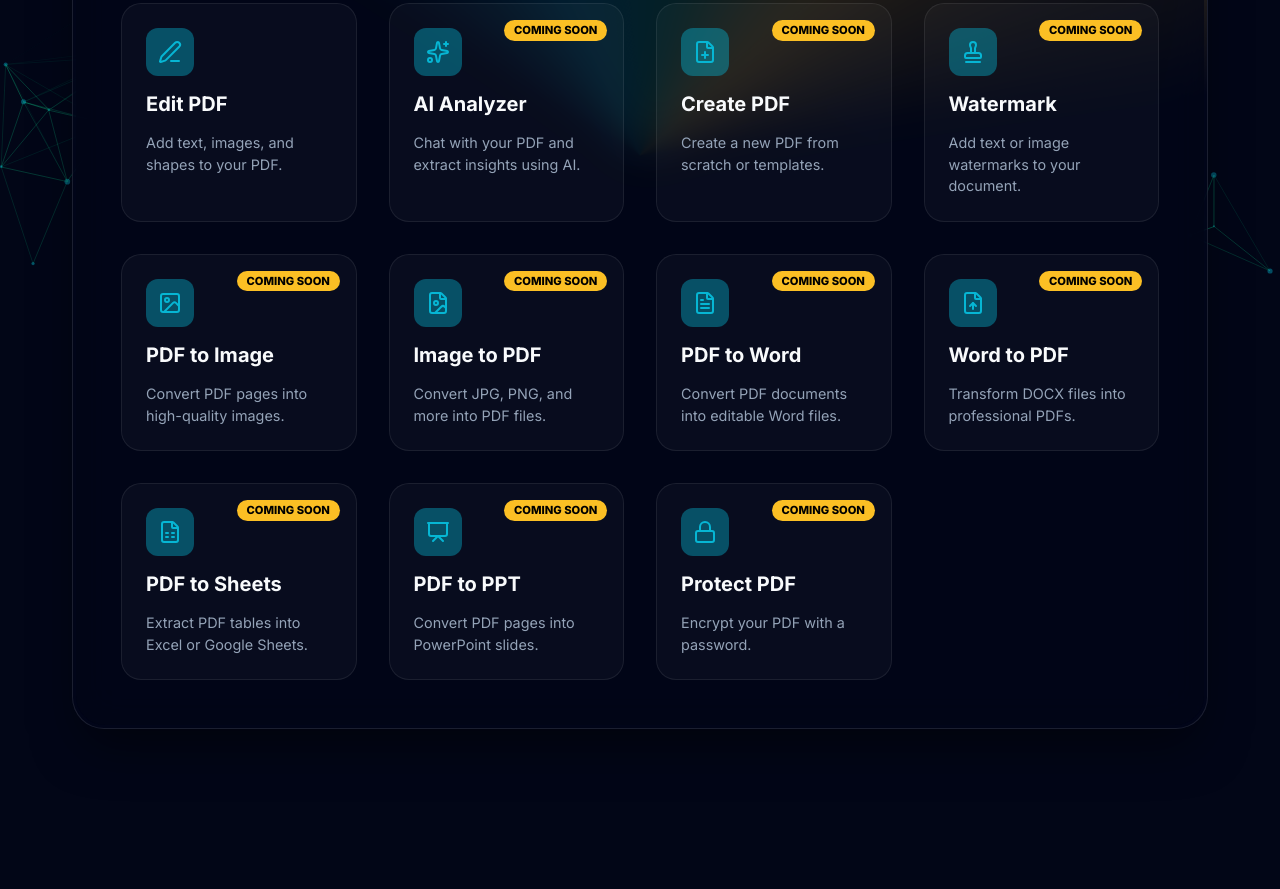
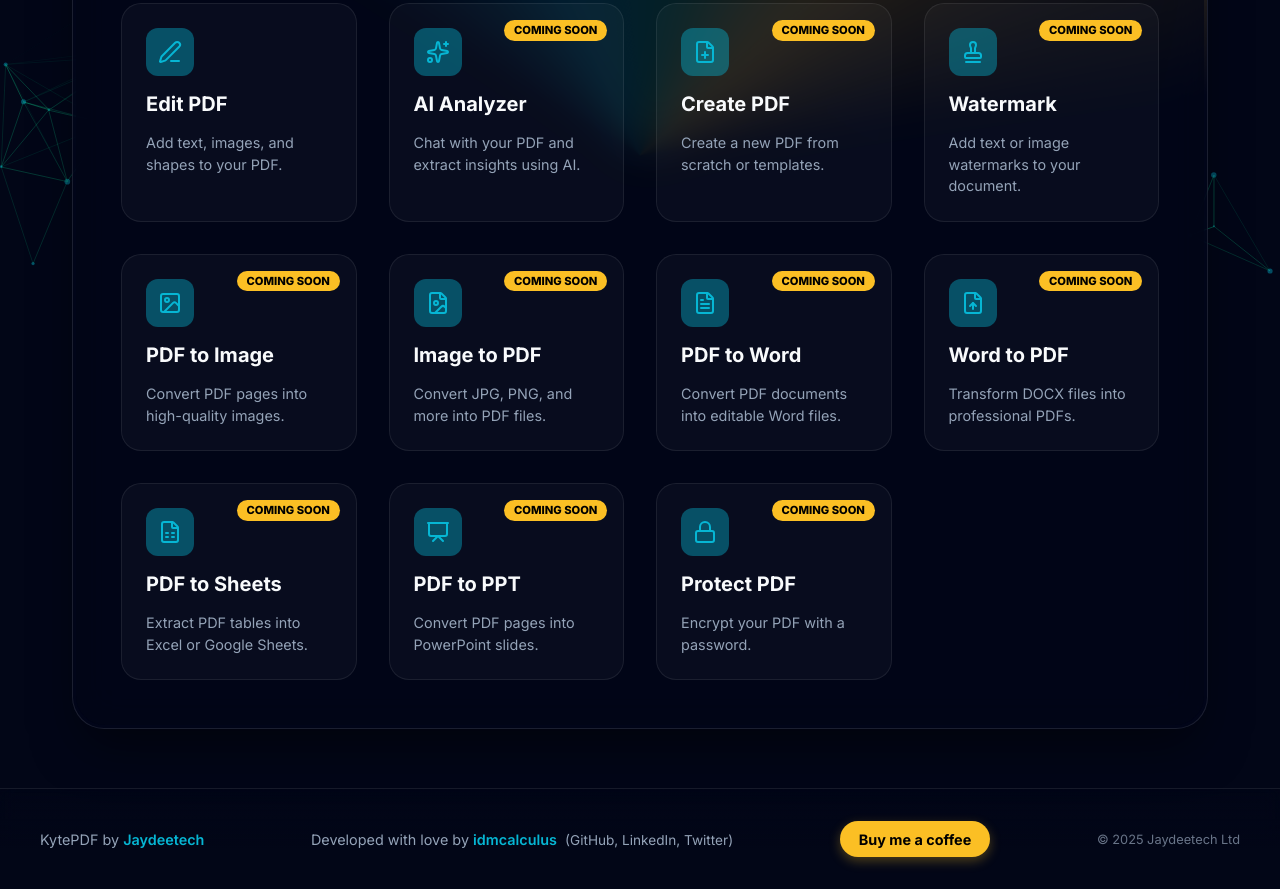
Before and after one commit to idmcalculus/kytepdf, a website built with Vite: page index.html in a window 1280 px wide. Shown: the part 515-1404 px from the top of the page. Before the commit the page ends 1340 px from the top, so only its background shows below. Built offline with nearby package versions, Linux system fonts and the light colour scheme.

Commit message:
feat(ui): implement global KyteFooter with branding and credits

```diff
--- /dev/null
+++ b/components/KyteFooter.ts
@@ -0,0 +1,37 @@
+export class KyteFooter extends HTMLElement {
+	connectedCallback() {
+		this.render();
+	}
+
+	render() {
+		this.innerHTML = `
+      <footer>
+        <div class="footer-content">
+          <div class="footer-branding">
+            KytePDF by <a href="https://jaydeetechltd.com" target="_blank" rel="noopener">Jaydeetech</a>
+          </div>
+          <div class="footer-credits">
+            Developed with love by <a href="https://github.com/idmcalculus" target="_blank" rel="noopener">idmcalculus</a>
+            <span class="social-links">
+              (<a href="https://github.com/idmcalculus" target="_blank" rel="noopener">GitHub</a>,
+              <a href="https://linkedin.com/in/idmcalculus" target="_blank" rel="noopener">LinkedIn</a>,
+              <a href="https://twitter.com/idmcalculus" target="_blank" rel="noopener">Twitter</a>)
+            </span>
+          </div>
+          <div class="footer-support">
+            <a href="https://www.buymeacoffee.com/idmcalculus" target="_blank" rel="noopener" class="coffee-btn">
+              Buy me a coffee
+            </a>
+          </div>
+          <div class="footer-legal">
+            © 2025 Jaydeetech Ltd
+          </div>
+        </div>
+      </footer>
+    `;
+	}
+}
+
+if (!customElements.get("kyte-footer")) {
+	customElements.define("kyte-footer", KyteFooter);
+}
--- a/index.html
+++ b/index.html
@@ -18,6 +18,7 @@
         <!-- Web Components will be injected here -->
       </div>
     </div>
+    <kyte-footer></kyte-footer>
     <script src="https://unpkg.com/lucide@latest"></script>
     <script type="module" src="/main.ts"></script>
   </body>
--- a/main.ts
+++ b/main.ts
@@ -6,6 +6,7 @@
 import "./components/PdfSign.ts";
 import "./components/pdf-editor/PdfEditor.ts";
 import "./components/KyteDialog.ts";
+import "./components/KyteFooter.ts";
 import { mapError } from "./utils/errorMapper.ts";
 import { logger } from "./utils/logger.ts";
 
--- a/style.css
+++ b/style.css
@@ -29,13 +29,105 @@
   color: var(--text);
   min-height: 100vh;
   display: flex;
+  flex-direction: column;
   justify-content: center;
   align-items: center;
   /* Center vertically */
-  padding: 4rem 1rem;
-  /* Generous padding to prevent clipping on overflow */
+  padding: 4rem 1rem 8rem 1rem;
+  /* Extra bottom padding for footer */
   overflow-x: hidden;
   position: relative;
+}
+
+/* Footer Styles */
+footer {
+  width: 100%;
+  position: absolute;
+  bottom: 0;
+  left: 0;
+  padding: 2rem 1rem;
+  background: linear-gradient(to top, var(--bg-dark) 40%, transparent);
+  border-top: 1px solid var(--border);
+  backdrop-filter: blur(8px);
+  -webkit-backdrop-filter: blur(8px);
+  z-index: 50;
+}
+
+.footer-content {
+  max-width: 1200px;
+  margin: 0 auto;
+  display: flex;
+  flex-wrap: wrap;
+  justify-content: space-between;
+  align-items: center;
+  gap: 1.5rem;
+  font-size: 0.9rem;
+  color: var(--text-muted);
+}
+
+.footer-branding a,
+.footer-credits a {
+  color: var(--primary);
+  text-decoration: none;
+  font-weight: 600;
+  transition: all 0.2s;
+}
+
+.footer-branding a:hover,
+.footer-credits a:hover {
+  color: white;
+  text-shadow: 0 0 8px var(--primary-glow);
+}
+
+.footer-credits .social-links {
+  margin-left: 0.25rem;
+  font-size: 0.85rem;
+}
+
+.footer-credits .social-links a {
+  color: var(--text-muted);
+  font-weight: 400;
+}
+
+.footer-credits .social-links a:hover {
+  color: var(--primary);
+}
+
+.coffee-btn {
+  display: inline-flex;
+  align-items: center;
+  gap: 0.5rem;
+  padding: 0.6rem 1.2rem;
+  background: var(--accent);
+  color: #000 !important;
+  border-radius: 99px;
+  font-weight: 700;
+  text-decoration: none;
+  transition: all 0.3s cubic-bezier(0.4, 0, 0.2, 1);
+  box-shadow: 0 4px 12px rgba(251, 191, 36, 0.3);
+}
+
+.coffee-btn:hover {
+  transform: translateY(-2px) scale(1.05);
+  box-shadow: 0 8px 20px rgba(251, 191, 36, 0.4);
+  background: white;
+}
+
+.footer-legal {
+  font-size: 0.8rem;
+  opacity: 0.7;
+}
+
+@media (max-width: 768px) {
+  footer {
+    padding: 1.5rem 1rem;
+  }
+
+  .footer-content {
+    flex-direction: column;
+    text-align: center;
+    gap: 1rem;
+  }
 }
 
 #bg-canvas {
```
Also changed, not shown: conductor/tracks.md (added, +6 -0 lines), conductor/tracks/branding_credits_20251231/plan.md (added, +30 -0 lines), tests/unit/KyteFooter.spec.ts (added, +38 -0 lines).
